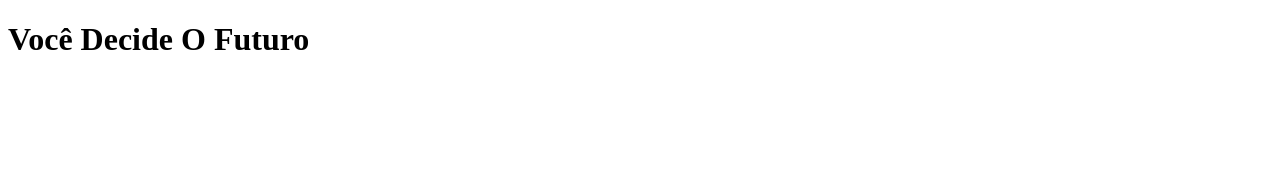
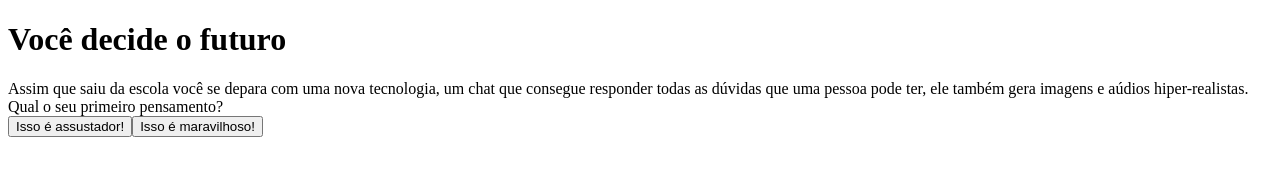
Before and after one commit to Miguelfelix16/MIGUEL-VC-DECIDE, a plain HTML site: page index.html in a window 1280 px wide. Drawn offline with Linux system fonts and the light colour scheme.

Commit message:
12/06/24

```diff
--- a/index.html
+++ b/index.html
@@ -10,12 +10,12 @@
 
 <body>
   <div class="caixa-principal">
-    <h1>Você Decide O Futuro</h1>
-    <div class="caixa-perguntas"><div/>
-    <div class="caixa-alternativas">
+    <h1>Você decide o futuro</h1>
+    <div class="caixa-perguntas"></div>
+    <div class="caixa-alternativas"></div>
     <div class="caixa-resultado">
       <p class="texto-resultado"></p>
-    <div/>
+    </div>
   </div>
   <script src="script.js"></script>
 </body>
--- a/script.js
+++ b/script.js
@@ -6,18 +6,18 @@ const textoResultado = document.querySelector(".texto-resultado");
 
 const perguntas = [
   {
-    enunciado: "Qual é a cor do olhos do Dayvidson",
+    enunciado: "Assim que saiu da escola você se depara com uma nova tecnologia, um chat que consegue responder todas as dúvidas que uma pessoa pode ter, ele também gera imagens e aúdios hiper-realistas. Qual o seu primeiro pensamento?",
     alternativas: [
-      "Azuis",
-      "verdes"
+      "Isso é assustador!",
+      "Isso é maravilhoso!"
     ]
   },
 
   {
-    enunciado: "Quem é o maior vilão Jason ou Fred Krügger",
-    alternativas: [aixaAlternativas
-      "Jason",
-      "Fred Krügger"
+    enunciado: "Com a descoberta desta tecnologia, chamada inteligência Artificial (IA), uma professora de tecnologia de uma escola decidiu fazer uma sequência de aulas sobre essa ferramenta. No fim de uma aula ela pede que você escreva um trabalho sobre o usa da IA em sala de aula. Qual atitude você toma?",
+    alternativas: [
+      "Utiliza uma ferramenta de busca na internet que utiliza IA para que ela ajude a encontrar informações relevantes para o trabalho e explique em uma linguagem que facilite o entendimento.",
+      "Escreve o trabalho com base nas conversas que teve com colegas, algumas pesquisas na internet e conhecimentos próprios sobre o tema."
     ]
   },
 
@@ -33,7 +33,7 @@ const perguntas = [
     enunciado: "Pergunta 4",
     alternativas: [
       "Resposta 1",
-      "Resposta 2"aixaAlternativas
+      "Resposta 2"
     ]
   },
 
@@ -57,10 +57,11 @@ function mostraAlternativas() {
   }
 }
 
+
 function mostraPergunta() {
   perguntaAtual = perguntas[atual];
   caixaPerguntas.textContent = perguntaAtual.enunciado;
-   mostraAlternativas();
+  mostraAlternativas();
 }
 
 mostraPergunta();
```
